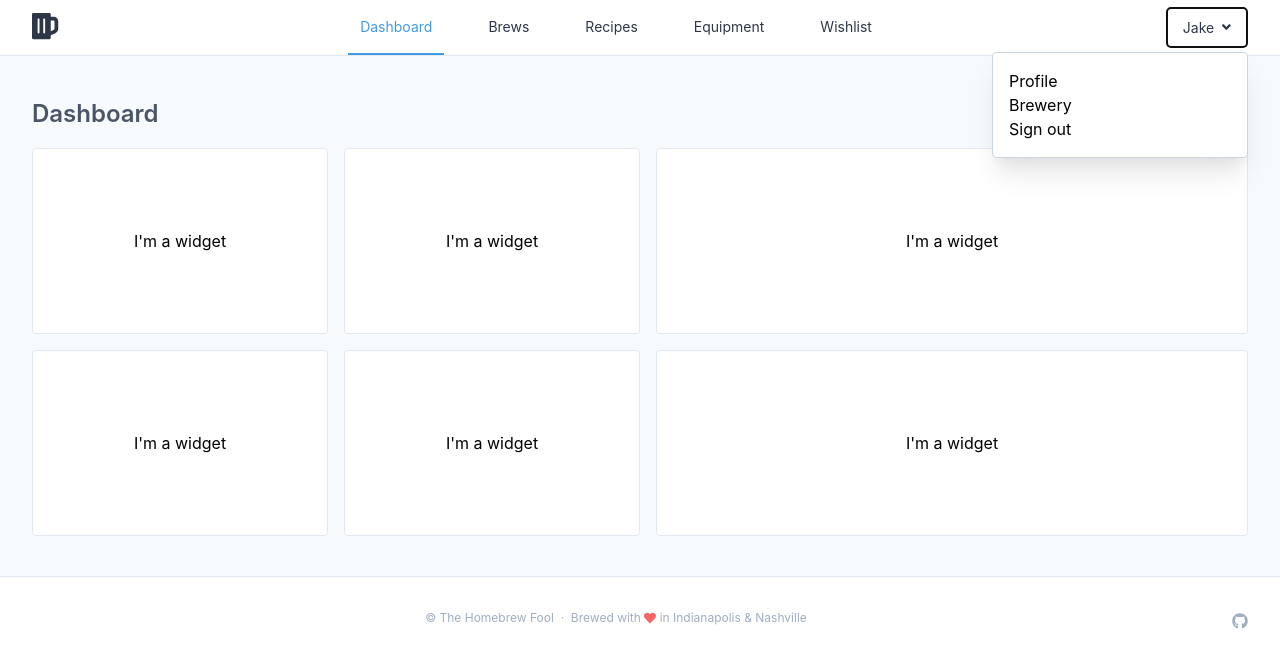
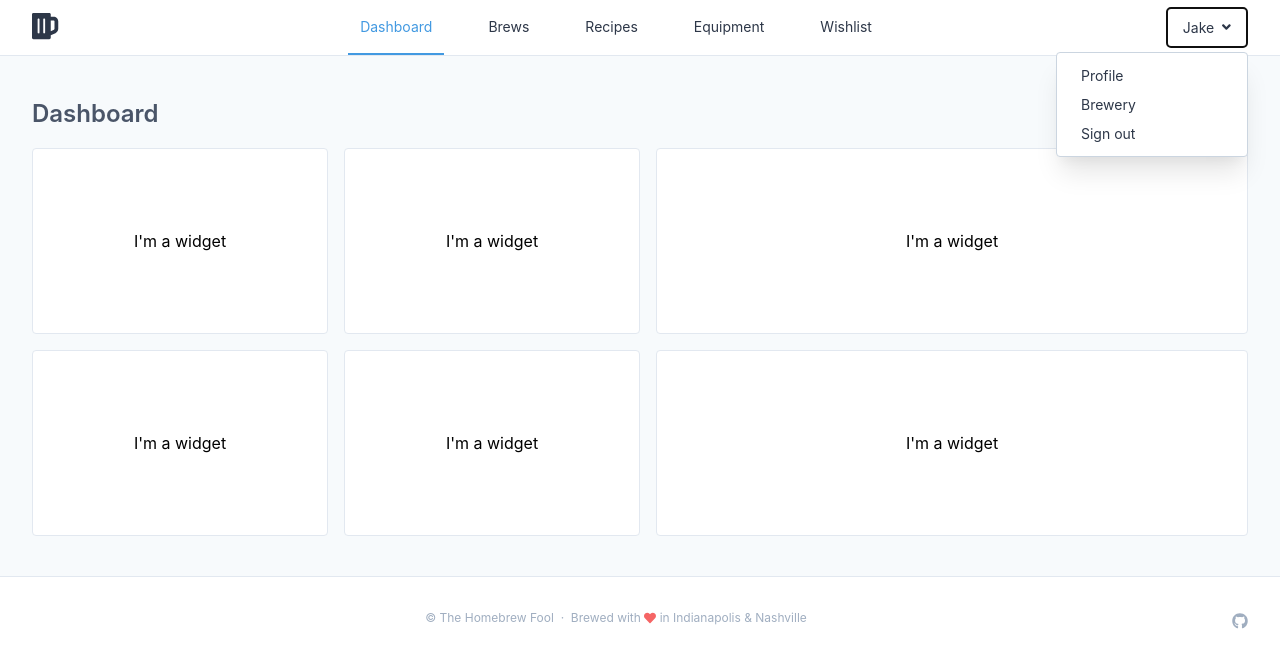
Before and after one commit to jacobelong/brewlog, a React (Create React App) app: page / in a window 1280 px wide. Both pictures are taken after a click on the button "Jake". Shown: the top 668 px of the page. Built offline with nearby package versions, Linux system fonts and the light colour scheme.

Commit message:
Update User.js

```diff
--- a/src/components/auth/User.js
+++ b/src/components/auth/User.js
@@ -13,8 +13,10 @@ export default class User extends Component {
   handleClick = e => {
     let userMenu = document.getElementById('userMenu');
     if (this.node.contains(e.target)) {
-      if (!userMenu.contains(e.target))
-        this.setState({ showUserMenu: !this.state.showUserMenu })
+      this.setState({ showUserMenu: !this.state.showUserMenu })
+      if (userMenu.contains(e.target)) {
+        this.setState({ showUserMenu: false }) // reset
+      }
     } else {
       this.setState({ showUserMenu: false })
     }
@@ -30,6 +32,7 @@ export default class User extends Component {
 
   render() {
     const user = this.props.user;
+    const userMenuItem = "block py-1 px-6 text-sm text-gray-800 hover:bg-blue-100 hover:text-blue-500"
 
     return (
       <div>
@@ -43,11 +46,11 @@ export default class User extends Component {
             <i className="fas fa-angle-down"></i>
           </button>
 
-          <div id="userMenu" className={`absolute shadow-xl rounded p-4 right-0 w-64 border border-gray-400 mt-1 bg-white ${!this.state.showUserMenu ? "hidden" : ""}`}>
+          <div id="userMenu" className={`absolute shadow-xl rounded py-2 right-0 w-48 border border-gray-400 mt-1 bg-white ${!this.state.showUserMenu ? "hidden" : ""}`}>
             <ul>
-              <li><Link to="/user/profile">Profile</Link></li>
-              <li><Link to="/user/brewery">Brewery</Link></li>
-              <li><Link to="/auth/logout">Sign out</Link></li>
+              <li><Link to="/user/profile" className={userMenuItem}>Profile</Link></li>
+              <li><Link to="/user/brewery" className={userMenuItem}>Brewery</Link></li>
+              <li><Link to="/auth/logout" className={userMenuItem}>Sign out</Link></li>
             </ul>
           </div>
         </div>
```
